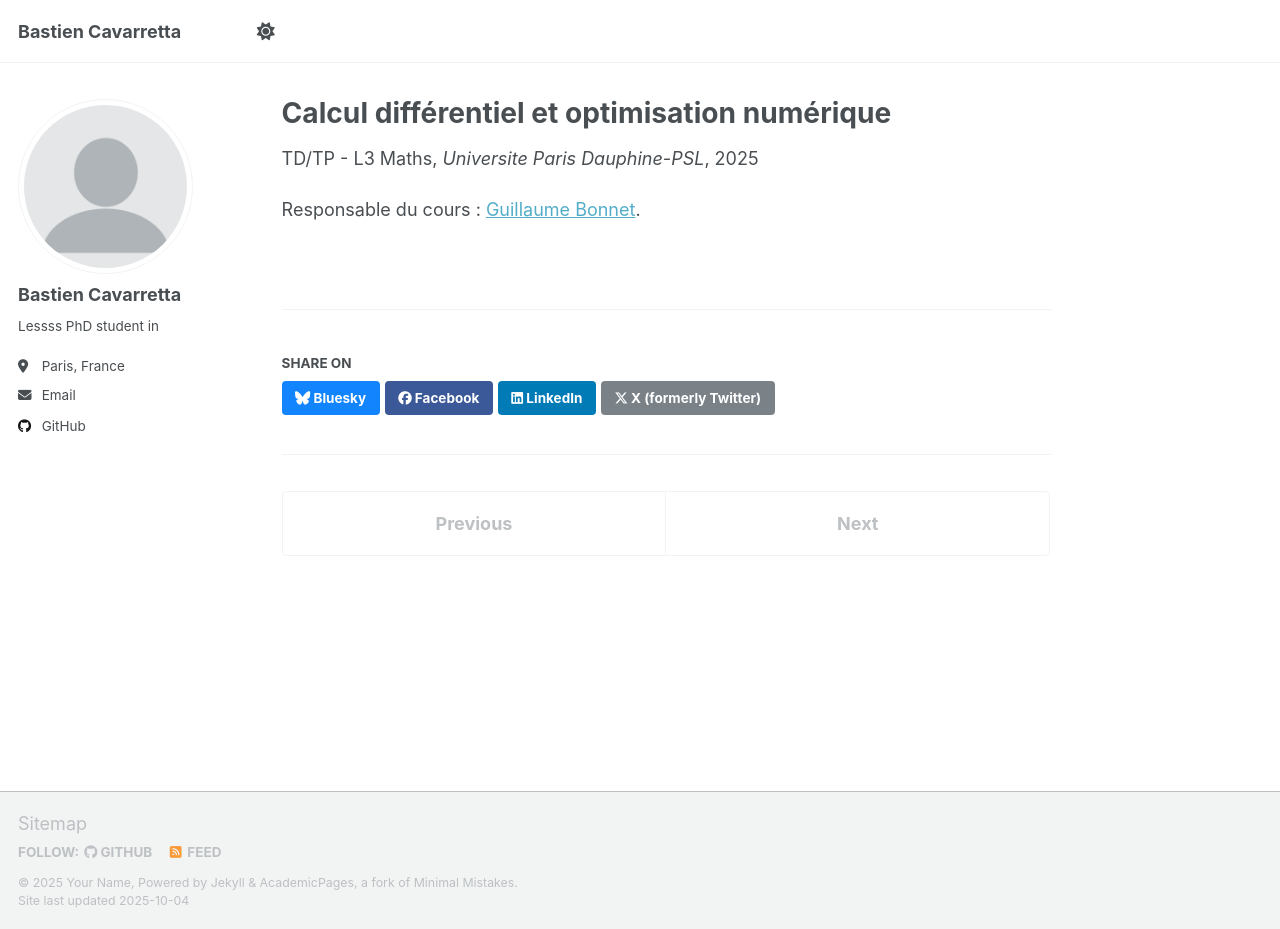
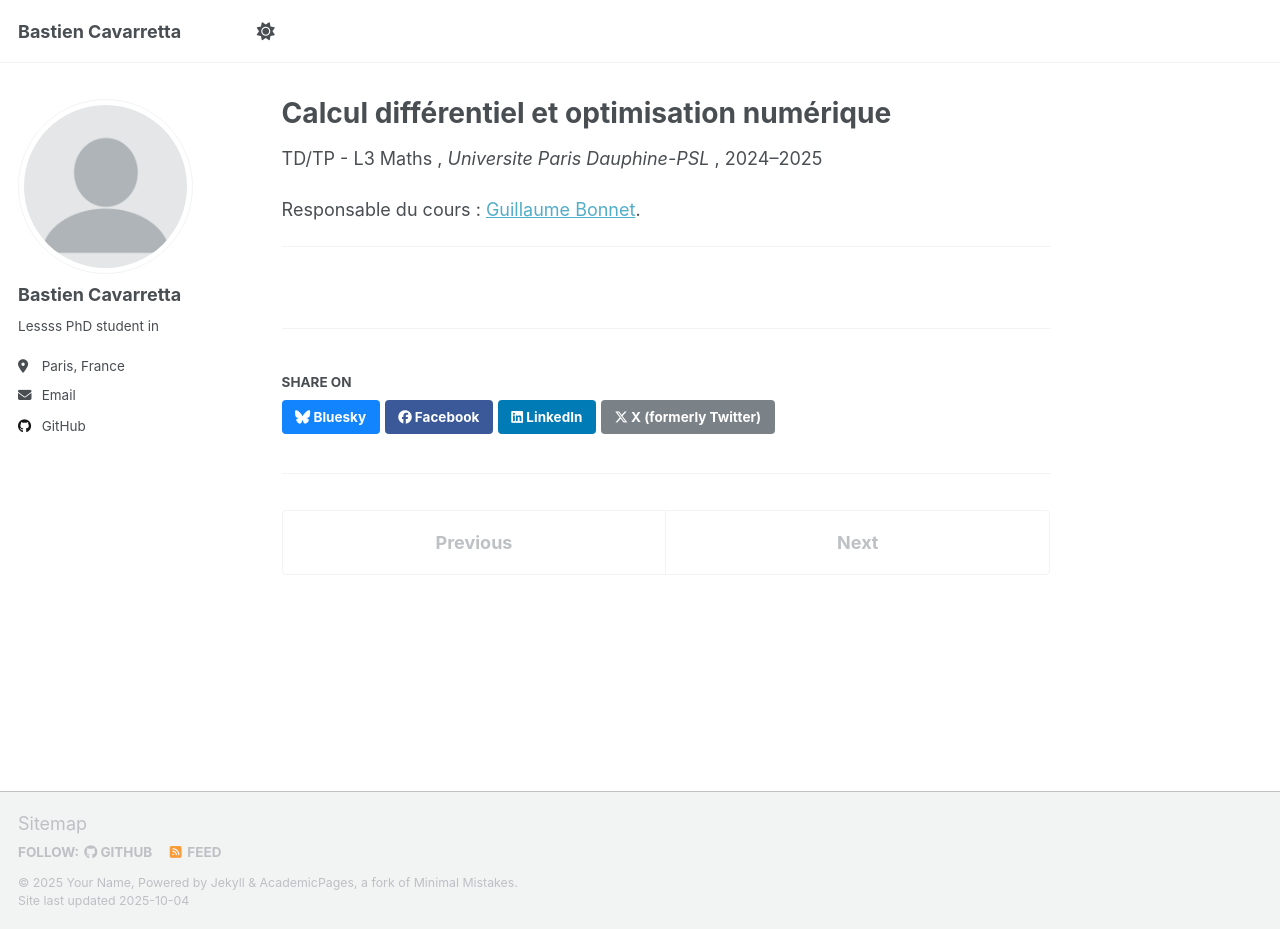
Before and after one commit to bastiencavarretta/batoscave.github.io, a Jekyll site: the page built from _teaching/2024-calcul-diff-optim-num.md, in a window 1280 px wide and 929 px high. Built offline with Jekyll 4.4.1, drawn with Linux system fonts in a browser that asks for light colours; a script that is not in the unit is left out.

Commit message:
adapt dates

```diff
--- a/_layouts/single.html
+++ b/_layouts/single.html
@@ -35,7 +35,17 @@
         {% endif %}
 
         {% if page.collection == 'teaching' %}
-          <p> {{ page.type }}, <i>{{ page.venue }}</i>, {{ page.date | default: "1900-01-01" | date: "%Y" }} </p>
+          <p>
+            {{ page.type }}
+            {% if page.venue %}, <i>{{ page.venue }}</i>{% endif %}
+            {% if page.start and page.end %}
+              , {{ page.start }}–{{ page.end }}
+            {% elsif page.start %}
+              , {{ page.start }}–
+            {% elsif page.date %}
+              , {{ page.date | date: "%Y" }}
+            {% endif %}
+          </p>
         {% elsif page.venue and page.date %}
           <p>Published in <i>{{ page.venue }}</i>, {{ page.date | default: "1900-01-01" | date: "%Y" }} </p>
         {% elsif page.date %}
```
Also changed, not shown: _teaching/2024-calcul-diff-optim-num.md (+4 -2 lines), _teaching/2024-simulations-numeriques-temps.md (+2 -1 lines).
